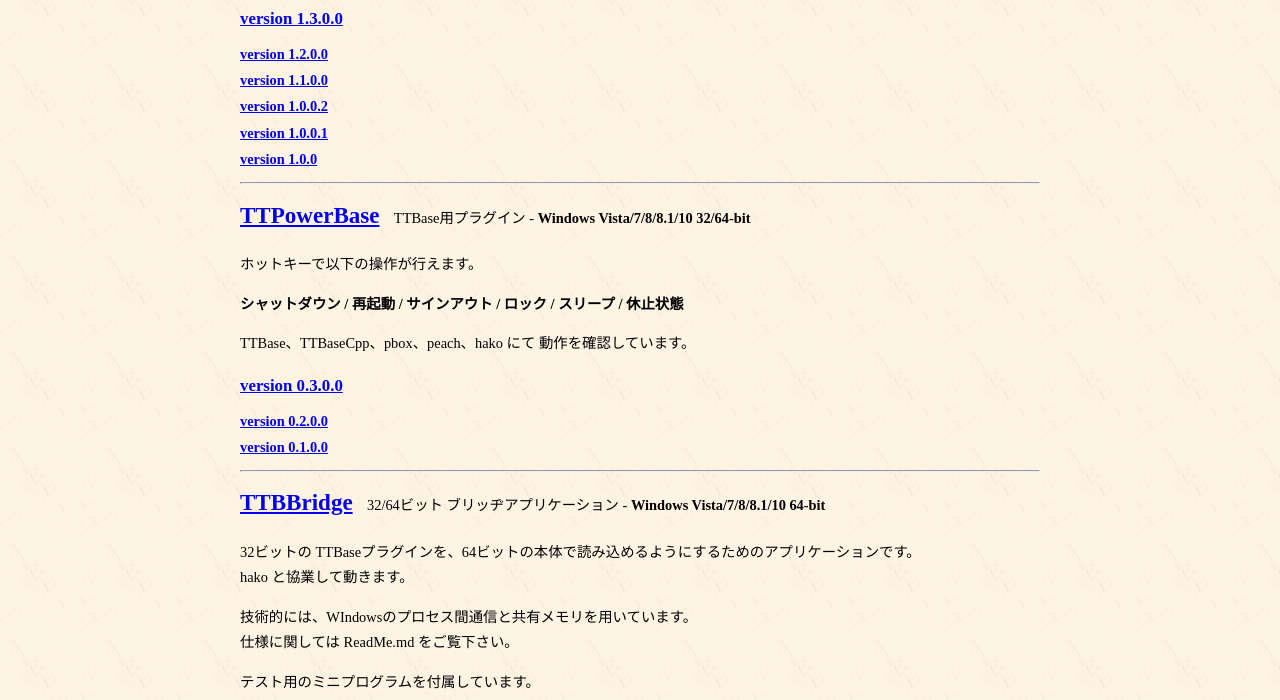
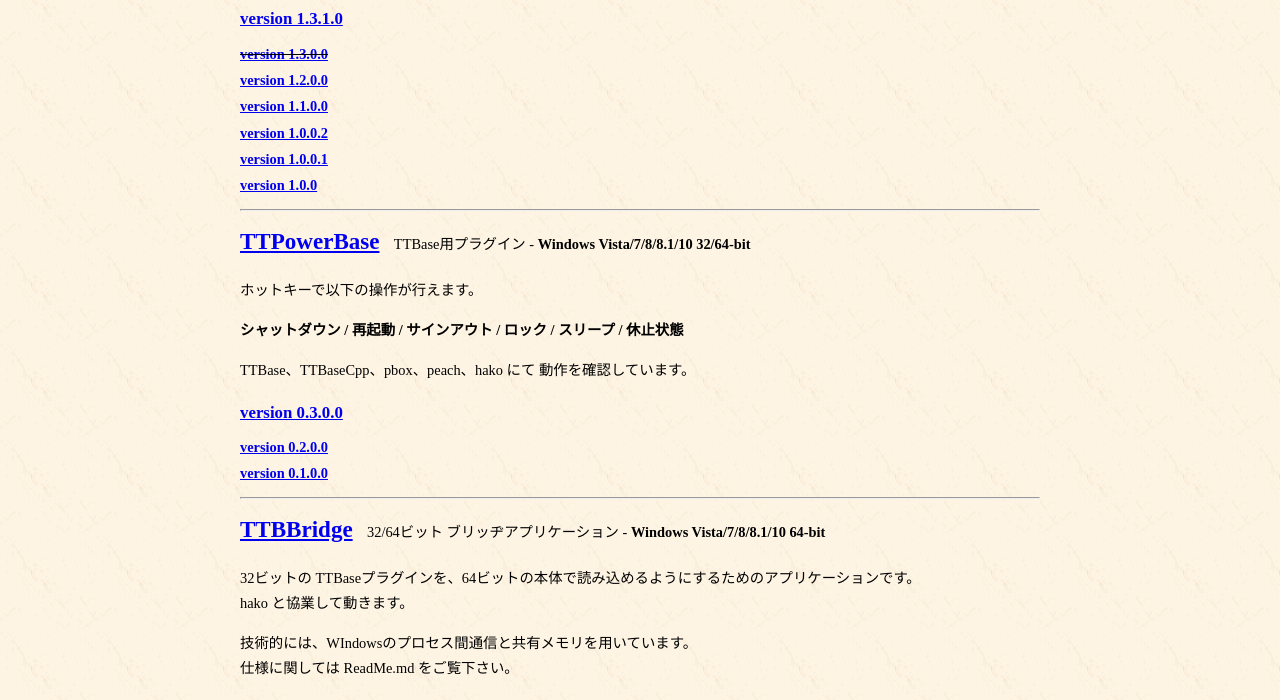
Before and after one commit to tapetums/tapetums.github.io, a plain HTML site: page TTBase.html in a window 1280 px wide. Shown: the part 2346-3046 px from the top of the page. Drawn offline with Linux system fonts and the light colour scheme.

Commit message:
ExtSysPopup v1.3.1.0 を リリース

```diff
--- a/TTBase.html
+++ b/TTBase.html
@@ -79,7 +79,8 @@
         TTBase、TTBaseCpp、pbox、peach、hako にて 動作を確認しています。
     </p>
     <a href="https://raw.githubusercontent.com/tapetums/TTBase/master/ExtSysPopup/ss/ExtSyPopup.png"><img title="ポップアップメニュー" src ="https://raw.githubusercontent.com/tapetums/TTBase/master/ExtSysPopup/ss/ExtSyPopup.png"></a>
-    <h3><a href="https://github.com/tapetums/TTBase/releases/tag/1.3.0.0e">version 1.3.0.0</a></h3>
+    <h3><a href="https://github.com/tapetums/TTBase/releases/tag/1.3.1.0e">version 1.3.1.0</a></h3>
+    <h4><strike><a href="https://github.com/tapetums/TTBase/releases/tag/1.3.0.0e">version 1.3.0.0</a></strike></h4>
     <h4><a href="https://github.com/tapetums/TTBase/releases/tag/1.2.0.0e">version 1.2.0.0</a></h4>
     <h4><a href="https://github.com/tapetums/TTBase/releases/tag/1.1.0.0e">version 1.1.0.0</a></h4>
     <h4><a href="https://github.com/tapetums/TTBase/releases/tag/1.0.0.2e">version 1.0.0.2</a></h4>
```
